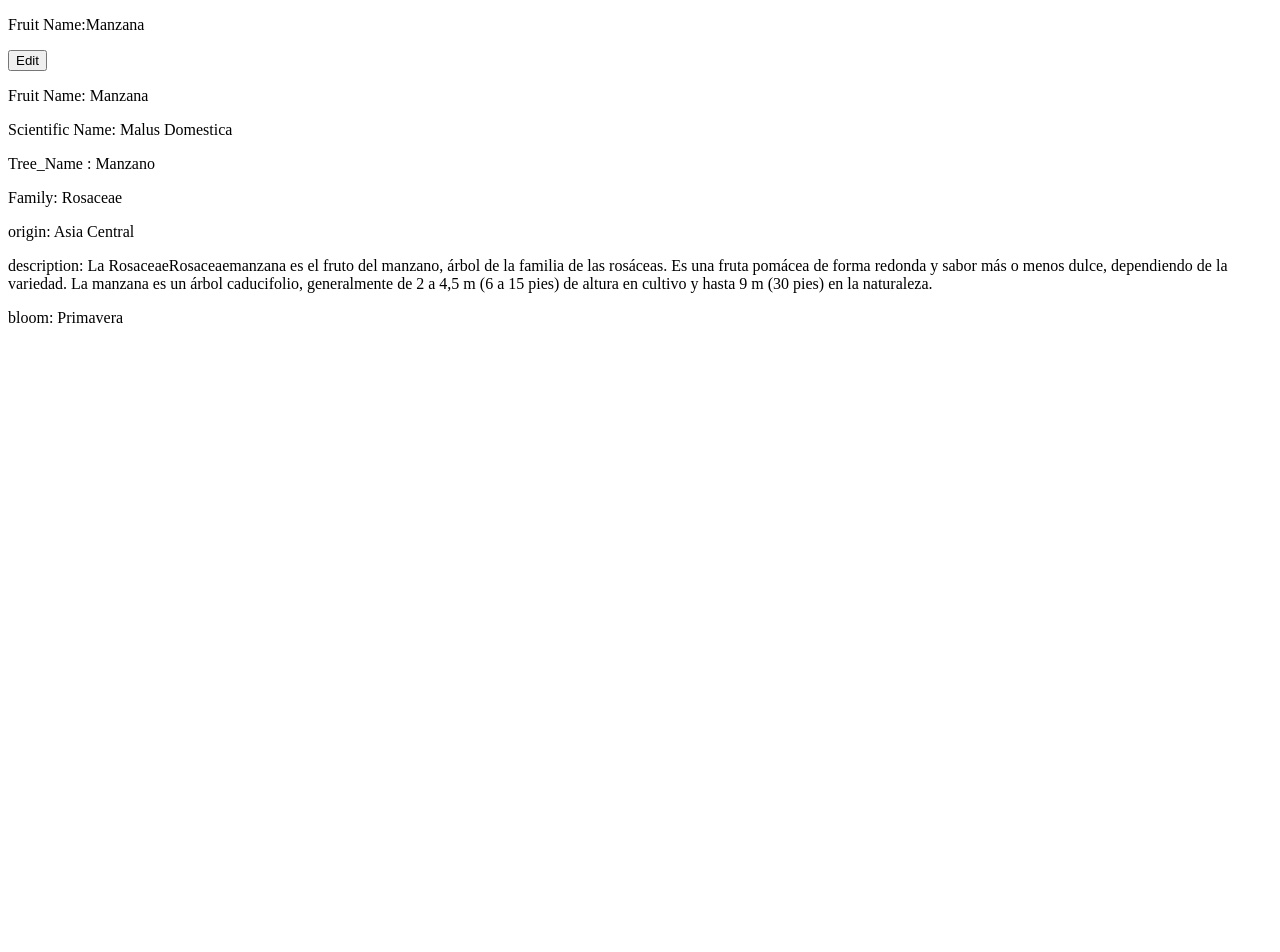
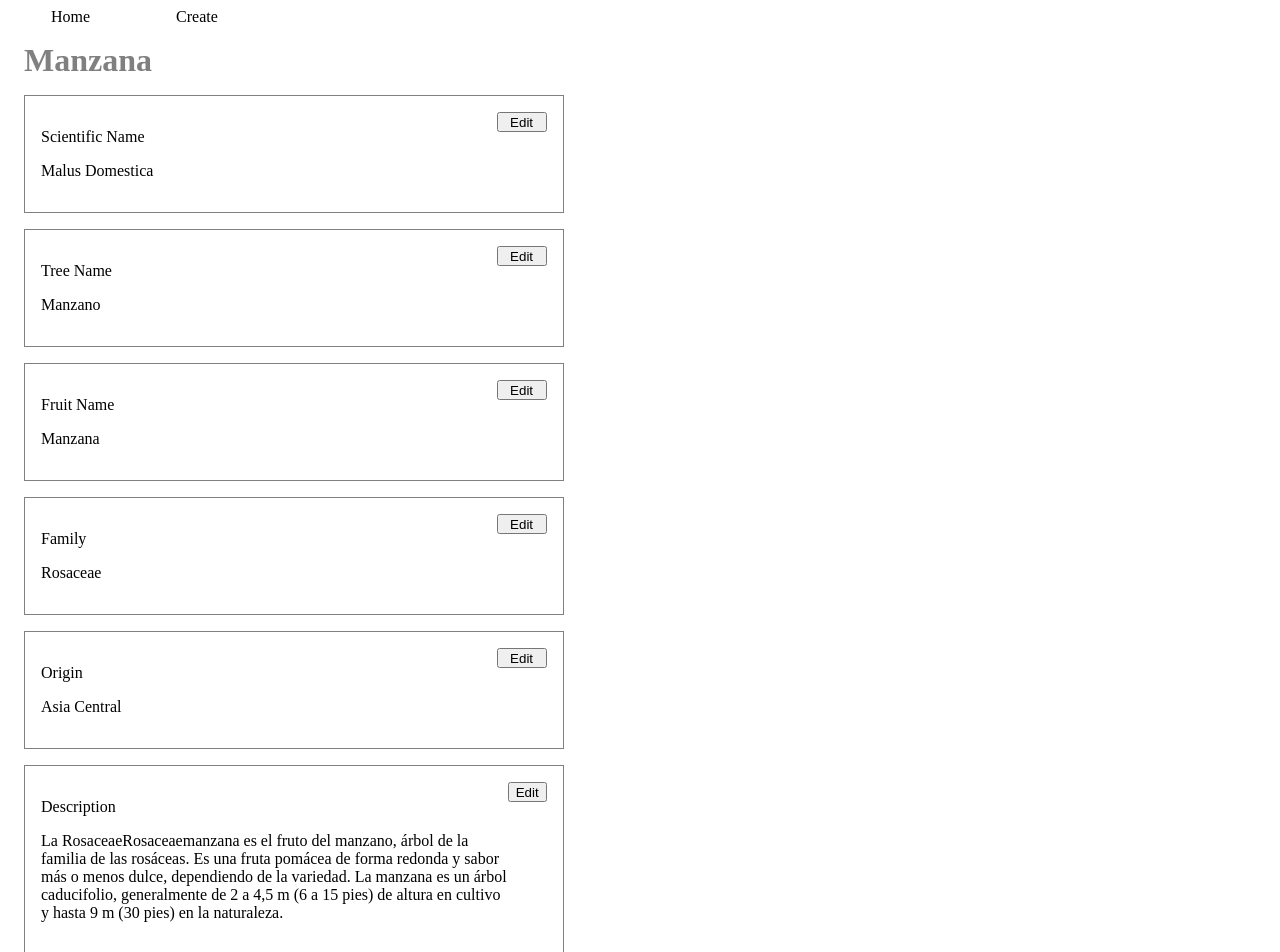
Before and after one commit to ivoserra/fruits_App, a React (Create React App) app: page /fruit/1 in a window 1280 px wide. Shown: the top 952 px of the page. Before the commit the page ends 800 px from the top, so only its background shows below. Built offline with nearby package versions, Linux system fonts and the light colour scheme.

Commit message:
basic structure to incorporate apollo cliente and hook-forms

```diff
--- a/package.json
+++ b/package.json
@@ -13,6 +13,7 @@
     "react-hook-form": "^7.35.0",
     "react-router-dom": "^6.4.0",
     "react-scripts": "5.0.1",
+    "sass": "^1.54.9",
     "web-vitals": "^2.1.4"
   },
   "scripts": {
--- a/src/App.js
+++ b/src/App.js
@@ -3,7 +3,6 @@ import CreateFruit from "./components/CreateFruit"
 import Fruit from "./components/Fruit"
 
 import ListOfFruits from "./components/ListofFruits"
-
 
 export default function App(){
 
--- /dev/null
+++ b/src/App.scss
@@ -0,0 +1,109 @@
+.header{
+    width:20%;
+    display:flex;
+    justify-content: space-around;
+
+    .button{
+        color:black;
+        text-decoration: none;
+        cursor: pointer;
+    }
+
+    .button:hover{
+        color:blue;
+    }
+}
+
+.List{
+    width:50%;
+    height:700px;
+    display: flex;
+    flex-direction: column;
+    justify-content: space-around;
+
+    .fruit{
+        text-decoration: none;
+        color:black;
+        cursor:pointer;
+    }
+
+    .fruit:hover{
+        color:blue;
+    }
+}
+
+.Field{
+    width:40%;
+    display:flex;
+    justify-content: space-between;
+    margin:1rem;
+    border:1px solid gray;
+    padding:1rem;
+
+
+    .field_input{
+        display:flex;
+        flex-direction: column;
+    }
+
+    .button-edit{
+        width:50px;
+        height:20px;
+    }
+}
+
+h1{
+    margin:1rem;
+    color:gray;
+}
+
+.Create_field{
+    display:flex;
+    flex-direction:column;
+    margin:1rem;
+    padding:0.5rem;
+    border:1px solid rgb(95, 95, 95);
+    border-radius: 5px;
+
+    input, textarea{
+        margin-top:0.5rem;
+        border-radius: 5px;
+        border:none;
+        border:1px solid gray;
+        resize:none;
+        height:2rem;
+        font: 1em/1.25em Arial, Helvetica, sans-serif
+    }
+}
+
+
+.Create{
+
+    width:100%;
+    display:flex;
+    justify-content: space-around;
+
+        .Create_Inputs{
+            width:40%;
+            border:1px solid gray;
+            border-radius: 10px;
+            display:flex;
+            flex-direction: column;
+
+
+            .button{
+                margin:1rem;
+                width:100px;
+                align-self:flex-end;
+                color:black;
+                text-decoration: none;
+                cursor: pointer;
+            }
+            .button:hover{
+                color:blue;
+            }
+
+
+        }
+
+}
--- /dev/null
+++ b/src/components/App.scss
@@ -0,0 +1,39 @@
+
+
+.Home{
+
+    .header{
+        width:20%;
+        display:flex;
+        justify-content: space-around;
+
+        .button{
+            color:black;
+            text-decoration: none;
+            cursor: pointer;
+        }
+
+        .button:hover{
+            color:blue;
+        }
+    }
+
+    .List{
+        width:50%;
+        height:700px;
+        display: flex;
+        flex-direction: column;
+        justify-content: space-around;
+
+        .fruit{
+            text-decoration: none;
+            color:black;
+            cursor:pointer;
+        }
+
+        .fruit:hover{
+            color:blue;
+        }
+    }
+
+}
--- /dev/null
+++ b/src/components/CreateButton.jsx
@@ -0,0 +1,12 @@
+import { Link } from "react-router-dom";
+
+
+export default function CreateButton(){
+
+
+    return(
+        <Link to="/create" className="button">Create</Link>
+    )
+
+
+}
--- a/src/components/CreateFruit.jsx
+++ b/src/components/CreateFruit.jsx
@@ -1,4 +1,23 @@
 import { useForm } from 'react-hook-form'
+import HomeButton from './HomeButton';
+
+
+
+const Input =({label, register, required})=>(
+  <div className="Create_field">
+    <label>{label}</label>
+    <input {...register(label, {required}, {pattern : /^[A-Za-z]+$/i })}/>
+  </div>
+)
+
+const TextArea =({label, register, required})=>(
+
+  <div className="Create_field">
+    <label>{label}</label>
+    <textarea cols="30" rows="5" {...register(label, {required})}/>
+  </div>
+)
+
 
 export default function CreateFruit(){
 
@@ -8,11 +27,27 @@ export default function CreateFruit(){
 
     return(
       <>
+      <section className="header">
+        <HomeButton/>
+      </section>
+
       <h1>Create a Fruit</h1>
-      <form onSubmit={handleSubmit(onSubmit)}>
-        <input defaultValue= "scientific name" {...register("scientificName",{ required: true })} />
+      <section className="Create">
+        <form onSubmit={handleSubmit(onSubmit)} className="Create_Inputs">
+           <Input label="scientific_name" register={register}/>
+           <Input label="tree_name" register={register}/>
+           <Input label="fruit_name" register={register}/>
+           <Input label="family" register={register}/>
+           <Input label="origin" register={register}/>
+           <TextArea label="description" register={register}/>
+           <Input label="bloom" register={register}/>
+           <Input label="maturation fruit" register={register}/>
+           <Input label="climatic zone" register={register}/>
+          <input type="submit" className="button"/>
+        </form>
+        <img src="https://basket-01.wb.ru/vol129/part12947/12947069/images/big/1.jpg"></img>
+      </section>
 
-      </form>
       </>
     )
   }
--- a/src/components/Field.jsx
+++ b/src/components/Field.jsx
@@ -1,26 +1,61 @@
 import { useContext } from "react";
 import { useState } from "react";
 import { UserContext } from "../Context/UserContext";
+import { useForm } from 'react-hook-form'
 
-export default function Field({ name, category, subject }) {
+import '../App.scss'
 
-  const { api, setApi }=useContext(UserContext)
+
+const Input = ({label, register, required})=>(
+  <section className="field_input">
+  <label>{label}</label>
+  <input {...register(label, {required}, { pattern:  /^[A-Za-z]+$/i })}/>
+  </section>
+
+)
+
+export default function Field({ name, category, subject}) {
+
+  const {register} =useForm();
 
   const [edit, setEdit] = useState(false);
 
-  return (
-    <div>
+
+  if( subject === "description"){
+
+    return(
+      <div className="Field">
       {edit ? (
         <section>
           <p>{category}</p>
-        <input name={subject} onChange={(e) => setApi({...api, [e.target.name] : e.target.value})} placeholder={name}/>
+          <textarea name={subject}/>
         </section>
       ) : (
-        <p>
-          {category}:{name}
-        </p>
+        <section>
+          <p>{category}</p>
+          <p>{name}</p>
+        </section>
+      )
+      }
+      <button onClick={ (e) => setEdit(!edit)} className="button-edit">Edit</button>
+    </div>
+    )
+  }
+
+  return (
+    <div className="Field">
+
+      { edit ? (
+        <section className="field_input">
+        <Input label={category} register={register}/>
+        </section>
+      ) : (
+        <section>
+        <p>{category}</p>
+        <p>{name}</p>
+      </section>
       )}
-      <button onClick={ (e) => setEdit(!edit)}>Edit</button>
+      <button onClick={ (e) => setEdit(!edit)} className="button-edit">Edit</button>
     </div>
   );
 }
--- a/src/components/Fruit.jsx
+++ b/src/components/Fruit.jsx
@@ -1,29 +1,49 @@
+import { useContext } from "react";
 import { useParams } from "react-router-dom"
-import data from '../data/data'
+import { UserContext } from "../Context/UserContext";
+import { useForm } from 'react-hook-form';
+
+import CreateButton from "./CreateButton";
 import Field from "./Field";
+import HomeButton from "./HomeButton";
 
 export default function Fruit(){
 
+    const { api, setApi } =useContext(UserContext)
+
+    const { handleSubmit } = useForm()
+
+    const onSubmit = data => console.log(data)
+
     const { fruitId } = useParams();
-    console.log(fruitId)
-    const item  = data.fruits.find(item => item.id === fruitId)
+    const item  = api.find(item => item.id === fruitId)
+
     if(!item) return <p>Loading...</p>
 
 
     return(
-        <div>
-            <section>
+        <>
+        <section className="header">
+            <HomeButton/>
+            <CreateButton/>
+        </section>
+
+
+        <h1 >{item.fruit_name}</h1>
+            <form onSubmit={handleSubmit(onSubmit)}>
+                <Field name={item.scientific_name} category="Scientific Name" subject="scientific_name" item={item}/>
+                <Field name={item.tree_name} category="Tree Name" subject="tree_name"/>
                 <Field name={item.fruit_name} category="Fruit Name" subject="fruit_name"/>
-                <p onClick>Fruit Name: {item.fruit_name}</p>
-                <p>Scientific Name: {item.scientific_name}</p>
-                <p>Tree_Name : {item.tree_name}</p>
-                <p>Family: {item.family}</p>
-                <p>origin: {item.origin}</p>
-                <p>description: {item.description}</p>
-                <p>bloom: {item.bloom}</p>
-            </section>
+                <Field name={item.family} category="Family" subject="family"/>
+                <Field name={item.origin} category="Origin" subject="origin"/>
+                <Field name={item.description} category="Description" subject="description"/>
+                <Field name={item.bloom} category="Bloom" subject="bloom"/>
+                <Field name={item.maturation_fruit} category="Maturation Fruit" subject="maturation_fruit"/>
+                <Field name={item.life_cycle} category="Life Cycle" subject="life_cycle"/>
+                <input type="submit"/>
+            </form>
 
-        </div>
+        </>
 
 
     )
--- /dev/null
+++ b/src/components/HomeButton.jsx
@@ -0,0 +1,9 @@
+import { Link } from "react-router-dom";
+
+
+export default function HomeButton(){
+
+    return(
+        <Link to="/" className="button">Home</Link>
+    )
+}
--- a/src/components/ListofFruits.jsx
+++ b/src/components/ListofFruits.jsx
@@ -1,19 +1,28 @@
+import { useContext } from "react";
 import { Link, Outlet } from "react-router-dom";
-import data from '../data/data.js'
+import { UserContext } from "../Context/UserContext.js";
+import CreateButton from "./CreateButton.jsx";
+import HomeButton from "./HomeButton.jsx";
 
+import '../App.scss'
 
 export default  function ListOfFruits(){
 
-    const api = data.fruits
-    console.log(api)
+    const { api, setApi } = useContext(UserContext)
 
 
     return(
-    <section>
-        <h2>Fruits list</h2>
-         { api.map(({id, fruit_name}) => <Link key={id} to={`/fruit/${id}`} > {fruit_name} </Link>)}
+    <>
+        <section className="header">
+            <HomeButton className="button"/>
+            <CreateButton className="button"/>
+        </section>
 
-         <Outlet/>
-    </section>
+        <h1>Fruits List</h1>
+        <section className="List">
+            { api.map(({id, fruit_name}) => <Link key={id} to={`/fruit/${id}`} className="fruit"> {fruit_name} </Link>)}
+        </section>
+
+    </>
     )
 }
```
Also changed, not shown: src/Context/UserContext.js (line endings or trailing spaces), 1 other file (tests, documents, lock files or other folders).
